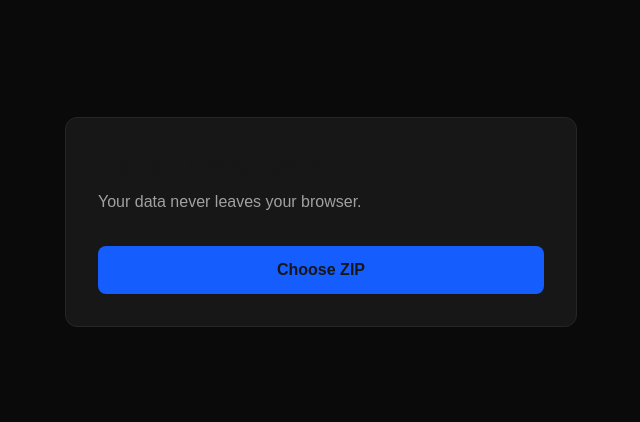
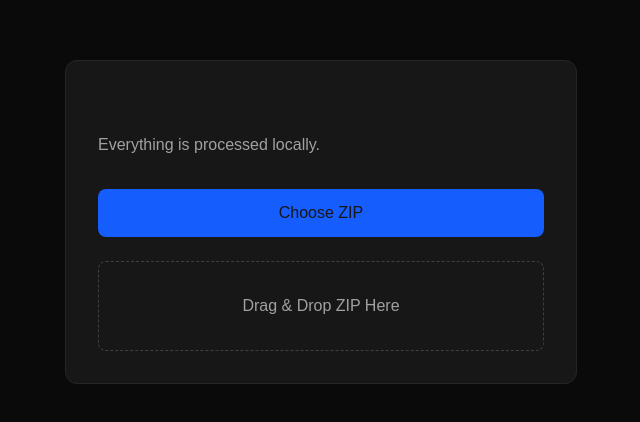
Before and after one commit to umidrza/instagram-analyzer, a Next.js app: page / in a window 1280 px wide. Shown: the part 178-600 px from the top of the page, without its empty margins (319-959 px from the left). Built offline with nearby package versions, Linux system fonts and the light colour scheme.

Commit message:
Enable upload zip files

```diff
--- a/src/app/page.tsx
+++ b/src/app/page.tsx
@@ -1,4 +1,4 @@
-import UploadCard from "@/components/upload/upload-card";
+import UploadCard from "@/components/upload/UploadCard";
 
 export default function Home() {
   return (
--- /dev/null
+++ b/src/components/upload/UploadCard.tsx
@@ -0,0 +1,92 @@
+"use client";
+
+import { useRef, useState } from "react";
+import type { UploadedFile } from "@/types/upload";
+import { readZip } from "@/lib/instagram/readZip";
+
+export default function UploadCard() {
+    const inputRef = useRef<HTMLInputElement>(null);
+
+    const [uploadedFile, setUploadedFile] =
+        useState<UploadedFile | null>(null);
+
+    async function handleFile(file: File) {
+        if (!file.name.endsWith(".zip")) {
+            alert("Please upload a ZIP file.");
+            return;
+        }
+
+        const buffer = await readZip(file);
+
+        console.log(buffer);
+
+        setUploadedFile({
+            file,
+            name: file.name,
+            size: file.size,
+        });
+    }
+
+    function onInputChange(e: React.ChangeEvent<HTMLInputElement>) {
+        const file = e.target.files?.[0];
+
+        if (!file) return;
+
+        handleFile(file);
+    }
+
+    function onDrop(e: React.DragEvent<HTMLDivElement>) {
+        e.preventDefault();
+
+        const file = e.dataTransfer.files[0];
+
+        if (!file) return;
+
+        handleFile(file);
+    }
+
+    return (
+        <div
+            onDrop={onDrop}
+            onDragOver={(e) => e.preventDefault()}
+            className="w-full max-w-lg rounded-xl border border-neutral-800 bg-neutral-900 p-8"
+        >
+            <h2 className="text-2xl font-bold">
+                Upload Instagram ZIP
+            </h2>
+
+            <p className="mt-2 text-neutral-400">
+                Everything is processed locally.
+            </p>
+
+            <input
+                ref={inputRef}
+                type="file"
+                accept=".zip"
+                hidden
+                onChange={onInputChange}
+            />
+
+            <button
+                onClick={() => inputRef.current?.click()}
+                className="mt-8 w-full rounded-lg bg-blue-600 py-3 hover:bg-blue-500"
+            >
+                Choose ZIP
+            </button>
+
+            <div className="mt-6 rounded-lg border border-dashed border-neutral-700 p-8 text-center text-neutral-400">
+                Drag & Drop ZIP Here
+            </div>
+
+            {uploadedFile && (
+                <div className="mt-6 rounded-lg bg-neutral-800 p-4">
+                    <div>{uploadedFile.name}</div>
+
+                    <div className="text-sm text-neutral-400">
+                        {(uploadedFile.size / 1024 / 1024).toFixed(2)} MB
+                    </div>
+                </div>
+            )}
+        </div>
+    );
+}
--- a/src/components/upload/upload-card.tsx
+++ /dev/null
@@ -1,17 +0,0 @@
-export default function UploadCard() {
-  return (
-    <div className="w-full max-w-lg rounded-xl border border-neutral-800 bg-neutral-900 p-8">
-      <h2 className="text-2xl font-bold">
-        Upload Instagram ZIP
-      </h2>
-
-      <p className="mt-2 text-neutral-400">
-        Your data never leaves your browser.
-      </p>
-
-      <button className="mt-8 w-full rounded-lg bg-blue-600 py-3 font-semibold hover:bg-blue-500 transition">
-        Choose ZIP
-      </button>
-    </div>
-  );
-}
--- /dev/null
+++ b/src/lib/instagram/readZip.ts
@@ -0,0 +1,5 @@
+export async function readZip(file: File) {
+  const buffer = await file.arrayBuffer();
+
+  return buffer;
+}
--- /dev/null
+++ b/src/types/upload.ts
@@ -0,0 +1,5 @@
+export interface UploadedFile {
+  file: File;
+  name: string;
+  size: number;
+}
```
